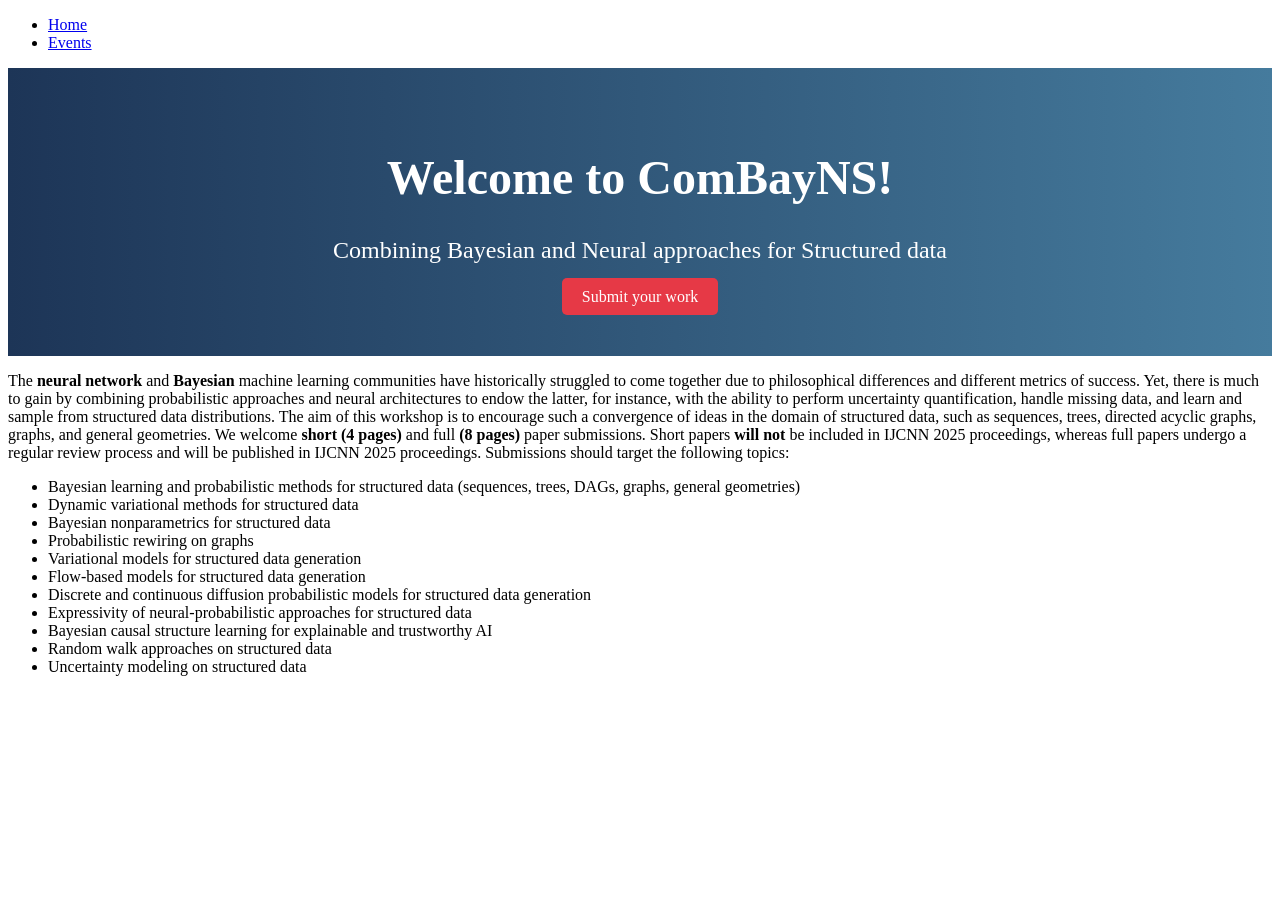
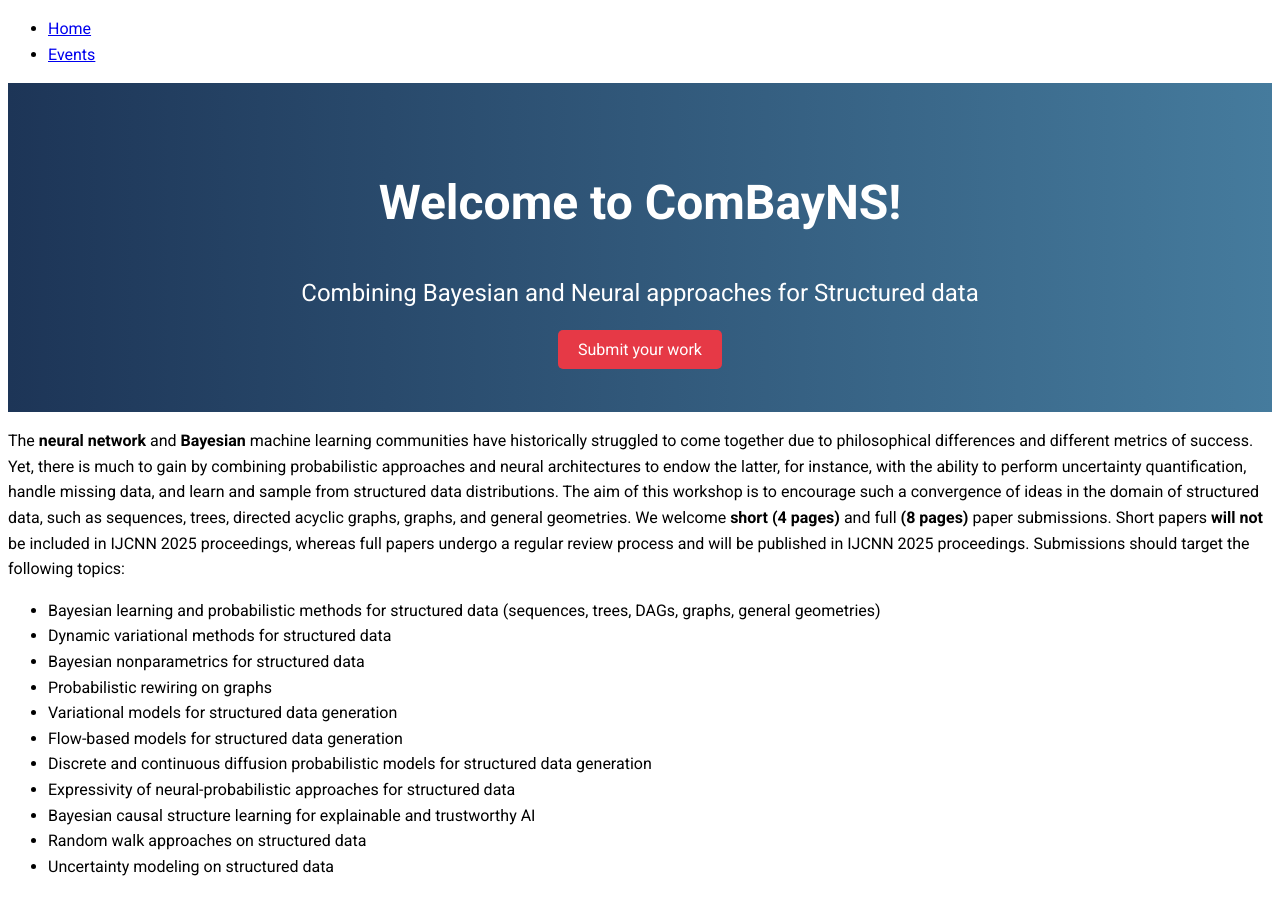
Before and after one commit to combayns2025/combayns2025.github.io, a Jekyll site: the page built from index.md, in a window 1280 px wide. Built offline with Jekyll 4.4.1, drawn with Linux system fonts in a browser that asks for light colours.

Commit message:
Update style.css

```diff
--- a/assets/css/style.css
+++ b/assets/css/style.css
@@ -1,3 +1,8 @@
+body {
+  font-family: 'Roboto', sans-serif;
+  line-height: 1.6;
+}
+
 .hero {
   background: linear-gradient(to right, #1d3557, #457b9d);
   color: #fff;
```
